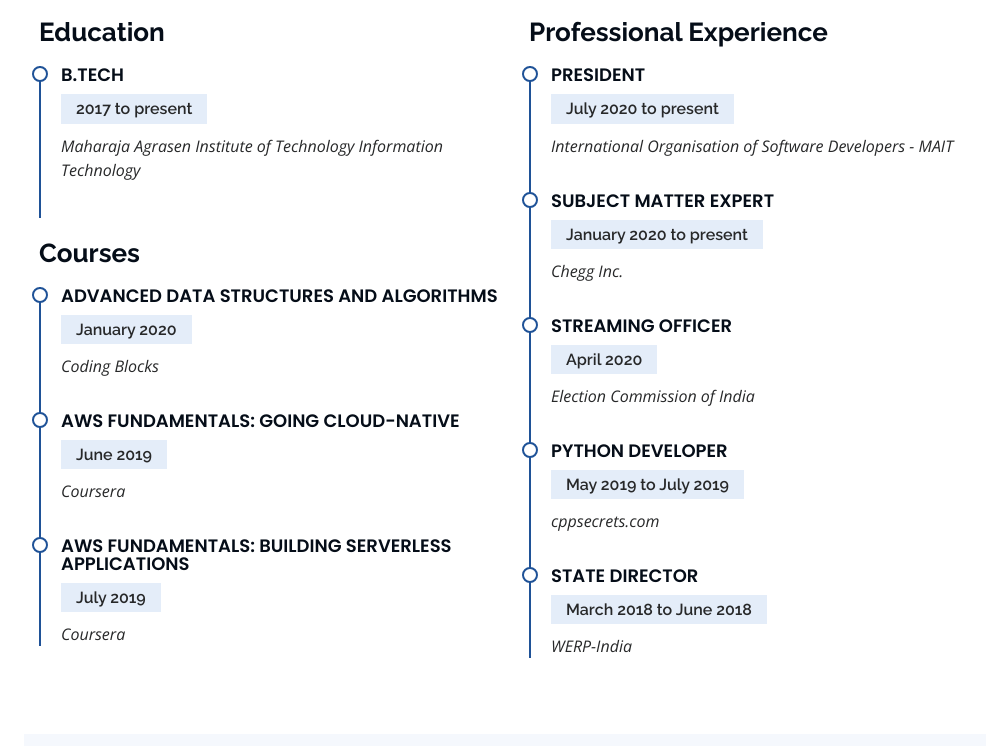
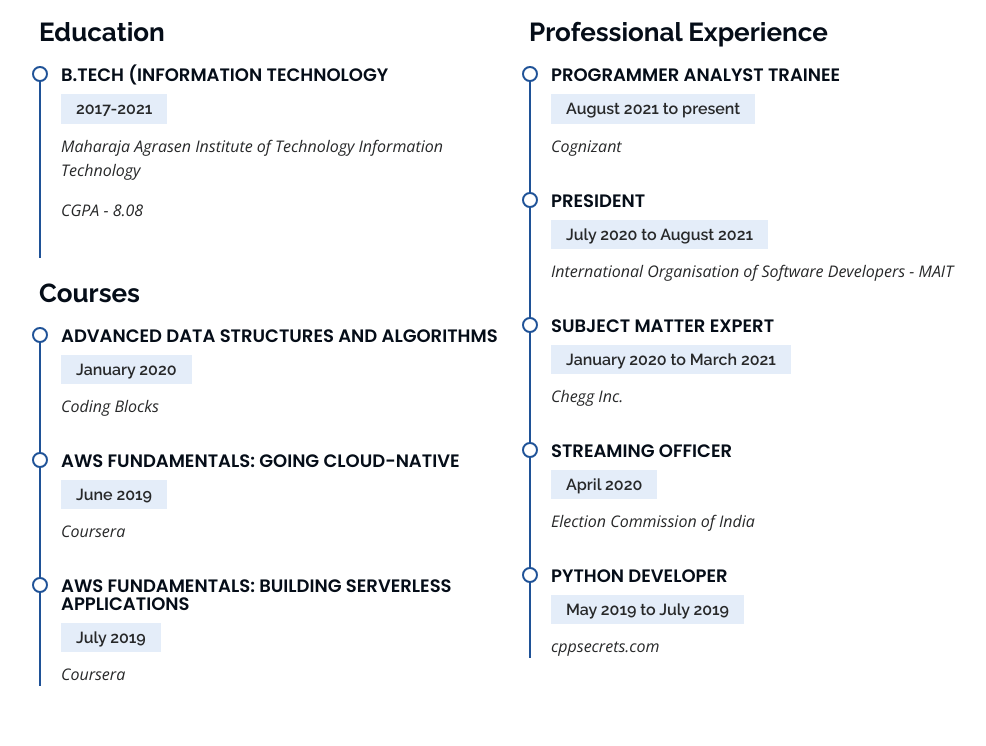
Before and after one commit to SamakshSingh/samakshsingh.github.io, a plain HTML site: page index.html in a window 1280 px wide. Shown: the part 1674-2420 px from the top of the page, without its empty margins (276-1262 px from the left). Drawn offline with nearby package versions, Linux system fonts and the light colour scheme.

Commit message:
Update index.html

```diff
--- a/index.html
+++ b/index.html
@@ -74,7 +74,7 @@
   <section id="hero" class="d-flex flex-column justify-content-center align-items-center">
     <div class="hero-container" data-aos="fade-in">
       <h1>Samaksh Singh,</h1>
-      <p>I'm a <span class="typed" data-typed-items="Student, Developer, Tech Enthusiast, Writer"></span></p>
+      <p>I'm a <span class="typed" data-typed-items="Engineer, Developer, Tech Enthusiast, Writer"></span></p>
     </div>
   </section><!-- End Hero -->
 
@@ -126,7 +126,7 @@
             <div class="progress">
               <span class="skill">C++ <i class="val">75%</i></span>
               <div class="progress-bar-wrap">
-                <div class="progress-bar" role="progressbar" aria-valuenow="75" aria-valuemin="0" aria-valuemax="100">
+                <div class="progress-bar" role="progressbar" aria-valuenow="80" aria-valuemin="0" aria-valuemax="100">
                 </div>
               </div>
             </div>
@@ -154,7 +154,7 @@
             <div class="progress">
               <span class="skill">AWS <i class="val">80%</i></span>
               <div class="progress-bar-wrap">
-                <div class="progress-bar" role="progressbar" aria-valuenow="80" aria-valuemin="0" aria-valuemax="100">
+                <div class="progress-bar" role="progressbar" aria-valuenow="60" aria-valuemin="0" aria-valuemax="100">
                 </div>
               </div>
             </div>
@@ -182,9 +182,10 @@
 
             <h3 class="resume-title">Education</h3>
             <div class="resume-item">
-              <h4>B.tech</h4>
-              <h5>2017 to present</h5>
+              <h4>B.tech (Information Technology</h4>
+              <h5>2017-2021</h5>
               <p><em>Maharaja Agrasen Institute of Technology Information Technology</em></p>
+              <p><em>CGPA - 8.08</em></p>
             </div>
 
             <h3 class="resume-title">Courses</h3>
@@ -207,13 +208,18 @@
           <div class="col-lg-6" data-aos="fade-up" data-aos-delay="100">
             <h3 class="resume-title">Professional Experience</h3>
             <div class="resume-item">
+              <h4>Programmer Analyst Trainee</h4>
+              <h5>August 2021 to present</h5>
+              <p><em>Cognizant</em></p>
+            </div>
+            <div class="resume-item">
               <h4>President</h4>
-              <h5>July 2020 to present</h5>
+              <h5>July 2020 to August 2021</h5>
               <p><em>International Organisation of Software Developers - MAIT</em></p>
             </div>
             <div class="resume-item">
               <h4>Subject Matter Expert</h4>
-              <h5>January 2020 to present</h5>
+              <h5>January 2020 to March 2021</h5>
               <p><em>Chegg Inc.</em></p>
             </div>
             <div class="resume-item">
@@ -225,11 +231,6 @@
               <h4>Python Developer</h4>
               <h5>May 2019 to July 2019</h5>
               <p><em>cppsecrets.com</em></p>
-            </div>
-            <div class="resume-item">
-              <h4>State Director</h4>
-              <h5>March 2018 to June 2018</h5>
-              <p><em>WERP-India</em></p>
             </div>
           </div>
         </div>
@@ -246,6 +247,15 @@
         </div>
 
         <div class="row portfolio-container" data-aos="fade-up" data-aos-delay="100">
+
+          <div class="col-lg-4 col-md-6 portfolio-item filter-app">
+            <div class="portfolio-wrap">
+              <img src="assets/img/portfolio/crowd.gif" class="img-fluid" alt="">
+              <div class="portfolio-links">
+
+              </div>
+            </div>
+          </div>
 
           <div class="col-lg-4 col-md-6 portfolio-item filter-app">
             <div class="portfolio-wrap">
```
